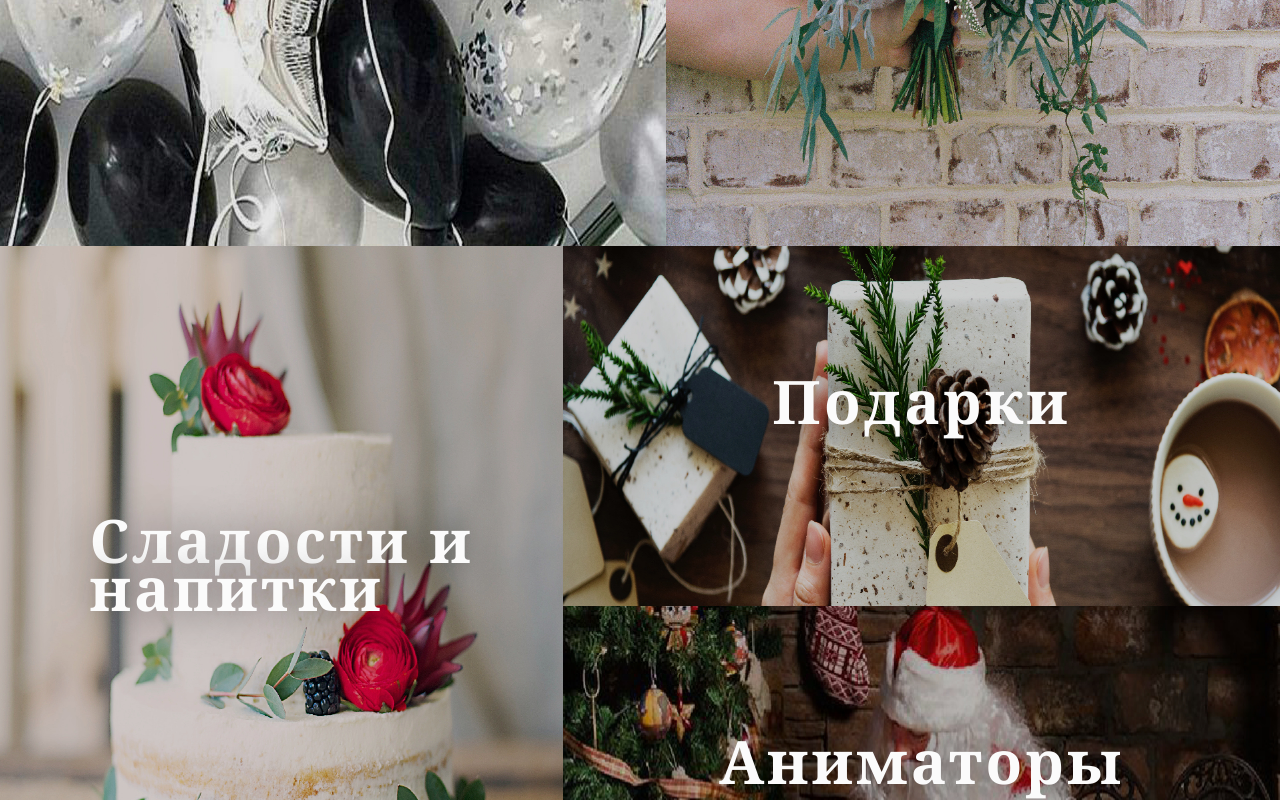
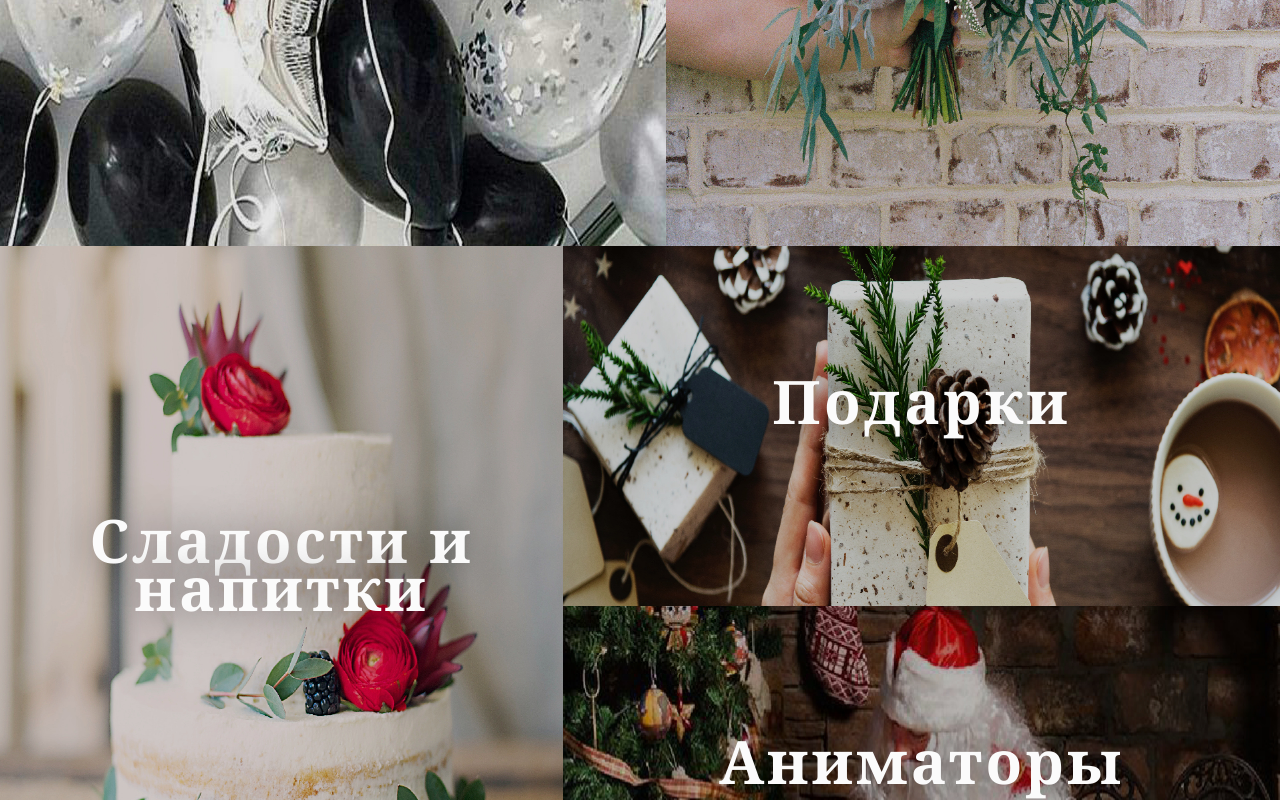
Before and after one commit to xxxWALDxxx/new-job, a plain HTML site: page index.html in a window 1280 px wide. Shown: the part 434-1234 px from the top of the page. Drawn offline with Linux system fonts and the light colour scheme.

Commit message:
Корректировал надпись
04.11.2018

```diff
--- a/index.html
+++ b/index.html
@@ -60,7 +60,7 @@
     <div class="sweets">
         <img src="img/sweets.jpg" class="block-image" alt="">
         <div class="off-text">
-          <div class="section-main-text">Сладости и <br><br>напитки</div>
+          <div class="section-main-text">Сладости и<br><br><p class="center">напитки</p></div>
             <a href="#" class="block-text">Торты</a>
             <a href="#" class="block-text">Конфеты</a>
             <a href="#" class="block-text">Пирожное</a>
--- a/style/style.css
+++ b/style/style.css
@@ -212,6 +212,15 @@ section {
   opacity: 0;
   transition: all 1s ease;
 }
+.sweets .section-main-text{
+  display:flex;
+  justify-content: center;
+  flex-direction:column;
+}
+.center{
+  display:flex;
+  justify-content: center;
+}
 .sweets:hover:before{
   opacity:1;
 }
```
